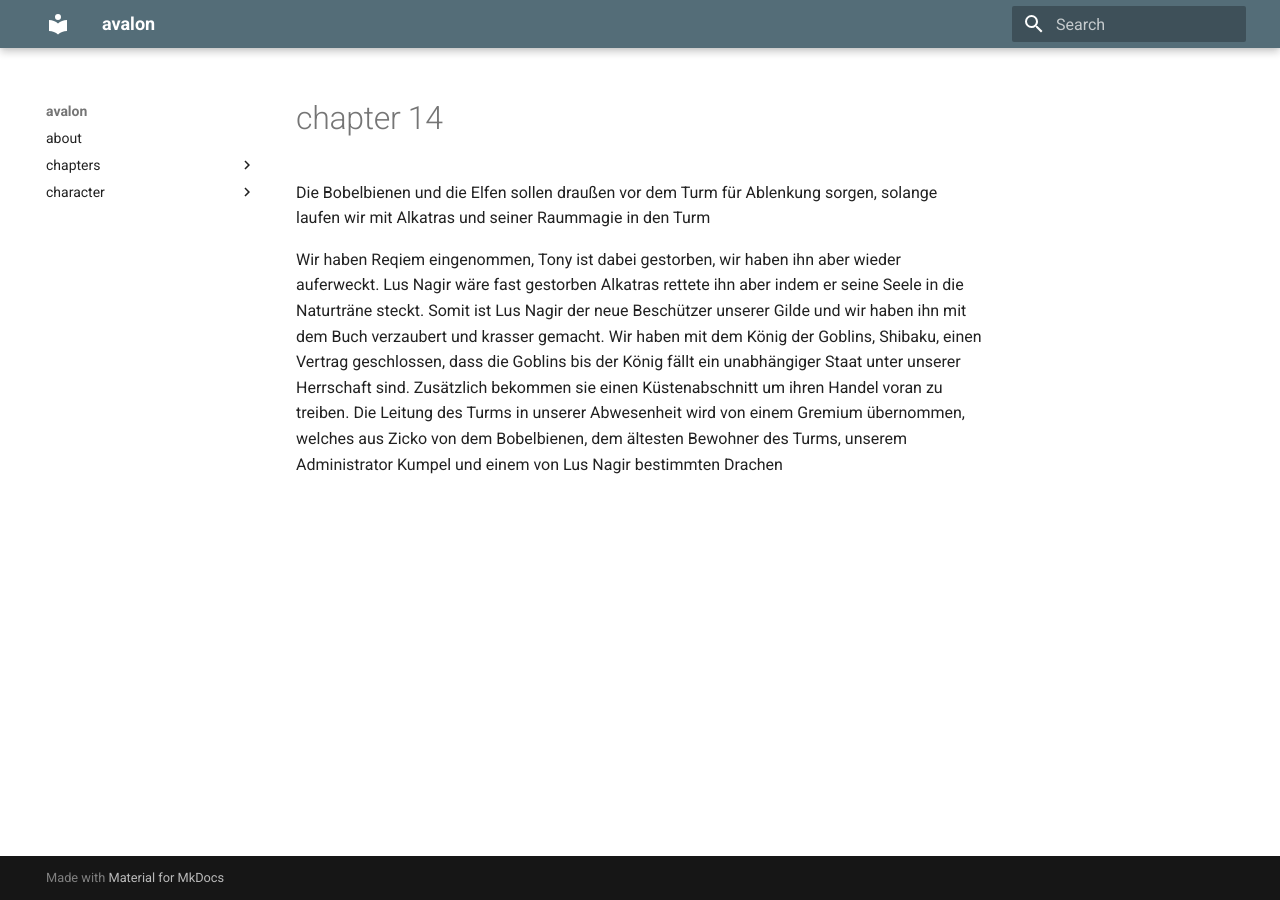
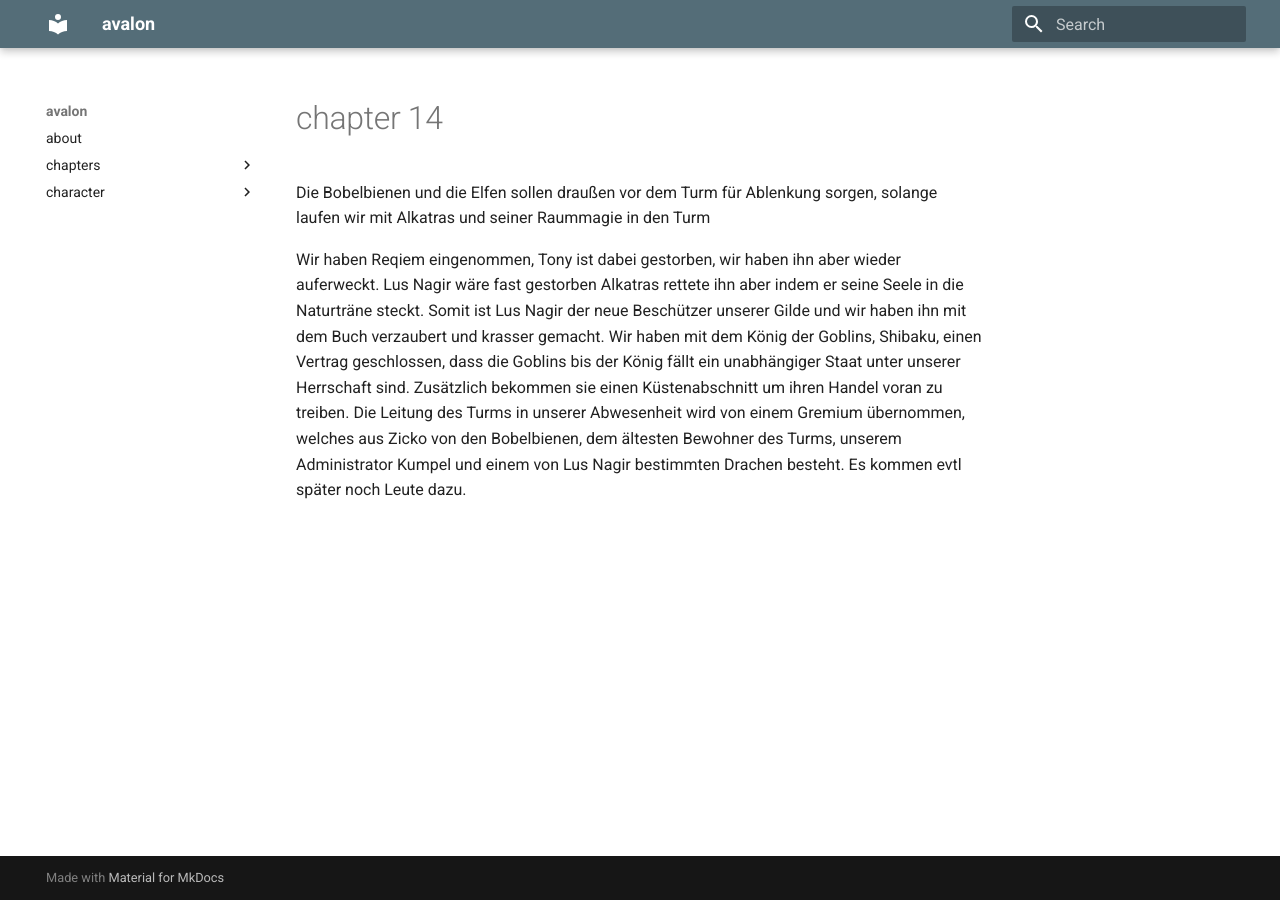
Before and after one commit to mkdocs-pnp/avalon, an MkDocs documentation site: the page built from docs/chapter/chapter14.md, in a window 1280 px wide. Built offline with MkDocs 1.6.1 and Material for MkDocs 9.7.7, drawn with Linux system fonts in a browser that asks for light colours.

Commit message:
Update chapter14.md

```diff
--- a/docs/chapter/chapter14.md
+++ b/docs/chapter/chapter14.md
@@ -5,4 +5,4 @@ Die Bobelbienen und die Elfen sollen draußen vor dem Turm für Ablenkung sorgen
 Wir haben Reqiem eingenommen, Tony ist dabei gestorben, wir haben ihn aber wieder auferweckt.
 Lus Nagir wäre fast gestorben Alkatras rettete ihn aber indem er seine Seele in die Naturträne steckt. Somit ist Lus Nagir der neue Beschützer unserer Gilde und wir haben ihn mit dem Buch verzaubert und krasser gemacht.
 Wir haben mit dem König der Goblins, Shibaku, einen Vertrag geschlossen, dass die Goblins bis der König fällt ein unabhängiger Staat unter unserer Herrschaft sind. Zusätzlich bekommen sie einen Küstenabschnitt um ihren Handel voran zu treiben.
-Die Leitung des Turms in unserer Abwesenheit wird von einem Gremium übernommen, welches aus Zicko von dem Bobelbienen, dem ältesten Bewohner des Turms, unserem Administrator Kumpel und einem von Lus Nagir bestimmten Drachen
+Die Leitung des Turms in unserer Abwesenheit wird von einem Gremium übernommen, welches aus Zicko von den Bobelbienen, dem ältesten Bewohner des Turms, unserem Administrator Kumpel und einem von Lus Nagir bestimmten Drachen besteht. Es kommen evtl später noch Leute dazu.
```
